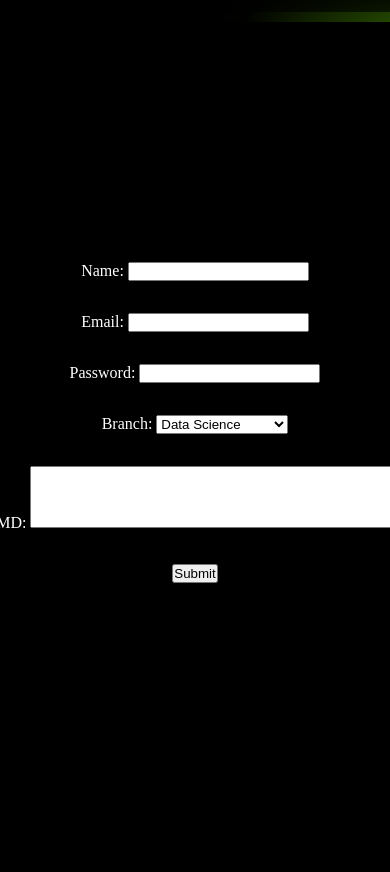
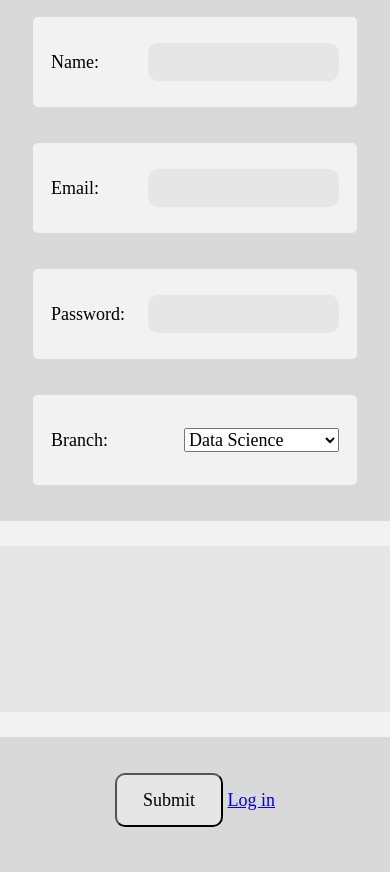
Before and after one commit to 24f3004979/niyukt, a Flask app: page / in a window 390 px wide; the page is wider, and only the part inside the window is pictured. Before the commit the page ends 583 px from the top of that part, so only its background shows below. Run offline with Flask 3, Linux system fonts and the light colour scheme.

Commit message:
working responsive good ui for registration form

```diff
--- a/static/css/form-styles.css
+++ b/static/css/form-styles.css
@@ -1,6 +1,9 @@
 *{
   margin : 0;
   padding : 0;
+  font-family : Ubuntu Mono;
+  font-weight : 40;
+  font-size : 18px;
 }
 
 body{
@@ -10,62 +13,73 @@ body{
   display: flex;
   justify-content : center;
   align-items : center;
-  color : white;
   background-color : black;
 }
 
+#form-content-box{
+  display: flex;
+  justify-content : center;
+  align-items : center;
+}
+
+
 #form-content{
-  background-color : blue;
+  background-color : hsl(0, 0%, 85%);
   height : 50rem;
   width : 50rem;
   display:flex;
   justify-content :center;
   align-items : center;
+  gap : 2rem;
+  flex-direction : column;
+  border-radius : 10px;
+  box-shadow : 2px white;
 }
 
-#form-content{
-  background-color : black;
+
+.input-box{
+  background-color : hsl(0, 0%, 95%);
+  height : 3rem;
+  width : 16rem;
+  border-radius : 5px;
 
   display : flex;
-  justify-content:center;
-gap : 2rem;
-  flex-direction : column;
   align-items : center;
-  position : relative;
+  justify-content : space-between;
+  padding :2%;
+}
+
+
+.input-box input{
+  height : 1.5rem;
+  width : 10rem;
+  font-size : 18px;
+  border : 2px solid hsl(0, 0%, 10%);
+  padding : 2%;
+  font-family : Ubuntu Mono;
+  border : none;
+  background-color : hsl(0, 0%, 90%);
   border-radius : 10px;
 }
 
-@property --angle{
-  syntax: "<angle>";
-  initial-value : 0deg;
-  inherits : false;
+#text-box{
+  height : 10rem;
+  width : 30rem;
+  padding : 2%;
 }
 
-#form-content::after, #form-content::before{
-  content : '';
-  position : absolute;
-  height : 100%;
-  width : 100%;
-  background-image: conic-gradient(from var(--angle),transparent 70%, #7eff00);
-  top : 50%;
-  left : 50%;
-  translate : -50% -50%;
-  z-index : -1;
-  padding : 10px;
-  border-radius : 15px;
-
-  animation : 5s spin linear infinite;
+#text-box textarea{
+  height : 80%;
+  padding : 2%;
+  background-color : hsl(0, 0%, 90%);
+  border-radius : 10px;
+  border : none;
 }
 
-#form-content::before{
-  filter : blur(1.5rem);
+#submit-button{
+  height : 3rem;
+  width : 6rem;
+  background-color : hsl(0, 0%, 90%);
+  border-radius : 10px;
+  box-shadow : 2px black;
 }
-
-@keyframes spin{
-  from{
-    --angle : 0deg;
-  }
-  to{
-    --angle : 360deg;
-  }
-}
--- a/templates/Student_Registration.html
+++ b/templates/Student_Registration.html
@@ -28,7 +28,7 @@
       <input type="password" id="password" name="password" required>
     </div>
 
-    <div id="selection-check">
+    <div id="selection-check" class="input-box">
       <label for="branch-selection">Branch:</label>
       <select id="branch-selection" name="branch-selection">
         <option value="Data Science">Data Science </option>
@@ -37,12 +37,15 @@
       </select>
     </div>
 
-    <div id="text-box">
-      <label for="resume">Resume MD:</label>
+    <div id="text-box" class="input-box">
+      <label for="resume">Resume:</label>
       <textarea rows="4" cols="50" name="resume" id="resume" required></textarea>
     </div>
+    <div id="button-section">
+    <button id="submit-button" type='submit'>Submit</button>
 
-    <button id="submit-button" type='submit'>Submit</button>
+    <a href="\login"> Log in </a>
+    </div>
     </div>
   </form>
 
```
